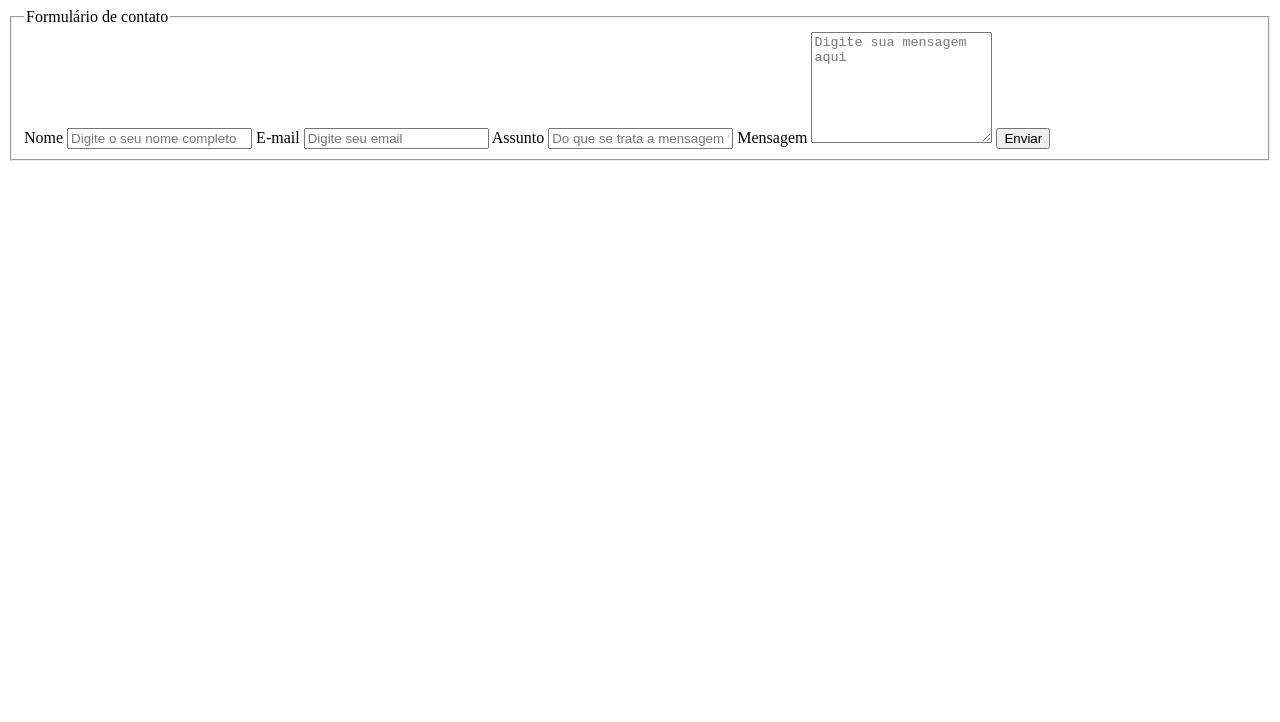
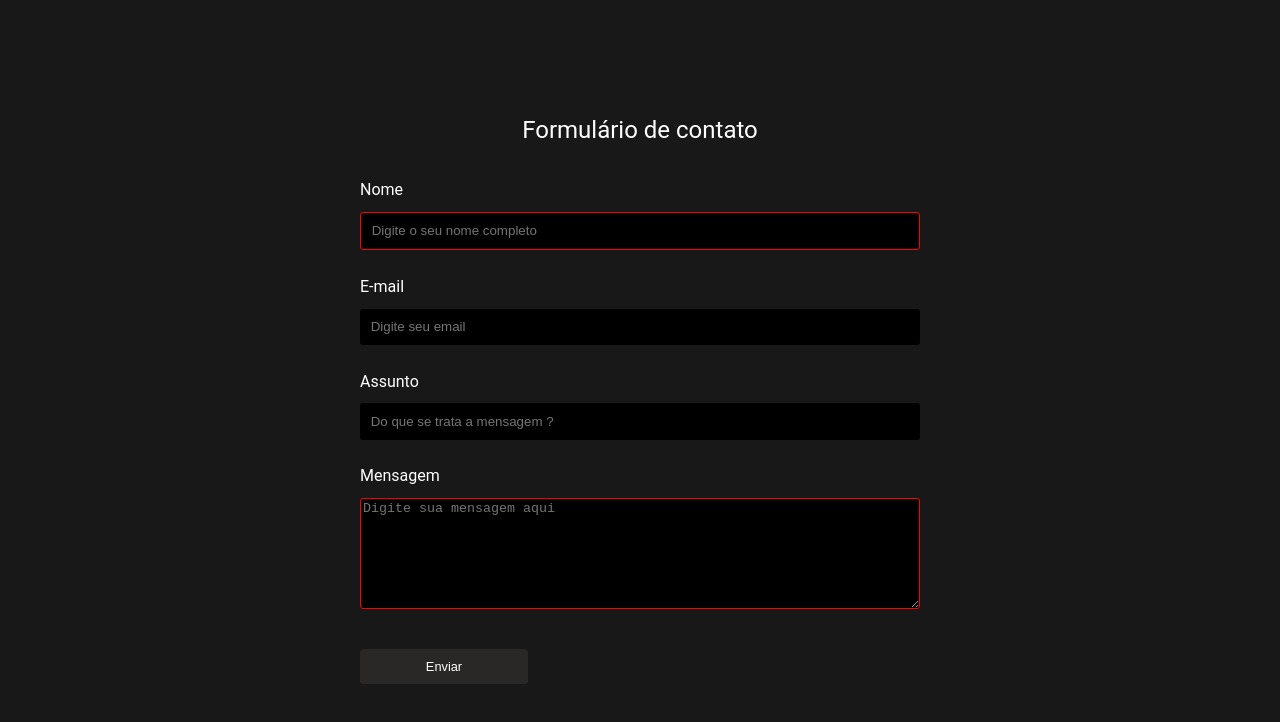
Before and after one commit to menesesdev/curso-front-end, a plain HTML site: page formulario-de-contato/index.html in a window 1280 px wide. Drawn offline with Linux system fonts and the light colour scheme.

Commit message:
Formulário finalizado

```diff
--- /dev/null
+++ b/formulario-de-contato/formulario.css
@@ -0,0 +1,84 @@
+html{
+    font-family: 'Roboto', sans-serif;
+    font-size: 16px;
+    color: white;
+    background-color: #181818;
+}
+
+body{
+    display: flex;
+    justify-content: center;
+    align-items: center;
+    min-height: 100vh;
+    margin: 0;
+}
+
+form{
+    width: 90%;
+    min-width: 28.125em;
+    max-width: 560px;
+}
+
+fieldset{
+    border: none;
+    padding: 0;
+    margin: 0;
+}
+
+legend {
+    text-align: center;
+    font-size: 1.5em;
+    margin-bottom: 1.5em; /* Espaço entre o título e os campos do formulário */
+}
+
+label, input, textarea{
+    display: block;
+    width: 100%;
+    margin-bottom: 1.2em;
+    box-sizing: border-box;
+    border-radius: 3px;
+}
+
+input{
+    padding: 0.8em;
+    border: 1px solid #ccc;
+    background-color: #f9f9f9;
+}
+
+label {
+    margin-bottom: 0.8em; /* Espaço entre o label e o input/textarea */
+
+}
+
+input:invalid, textarea:invalid{
+    border: 1px solid red;
+}
+
+input, textarea {
+    border: none;
+    background-color: black;
+    color: white;
+    margin-bottom: 2.0em; /* Espaço entre o input/textarea e o próximo label */
+}
+
+input:focus, textarea:focus{
+    background-color: #3a3737;
+    transition: 0.2s;
+}
+
+.btn{
+    background-color: #2a2727;
+    color: white;
+    cursor: pointer;
+    padding: 0.8em;
+    border: none;
+    border-radius: 3px;
+    font-size: 0.8em;
+    width: 30%;
+    margin-top: 1.0em;
+}
+
+.btn:hover{
+    background-color: #3a3737;
+    transition: 0.4s;
+}
--- a/formulario-de-contato/index.html
+++ b/formulario-de-contato/index.html
@@ -3,6 +3,7 @@
 <head>
     <meta charset="UTF-8">
     <meta name="viewport" content="width=device-width, initial-scale=1.0">
+    <link rel="stylesheet" href="formulario.css">
     <title>Contato</title>
 </head>
 <body>
@@ -22,7 +23,7 @@
             <label for="message">Mensagem</label>
             <textarea id="message" name="message" placeholder="Digite sua mensagem aqui" rows="7" required maxlength="1000" minlength="20"></textarea>
 
-            <input type="submit" value="Enviar">
+            <button type="submit" class="btn">Enviar</button>
         </fieldset>
     </form>
 </body>
```
